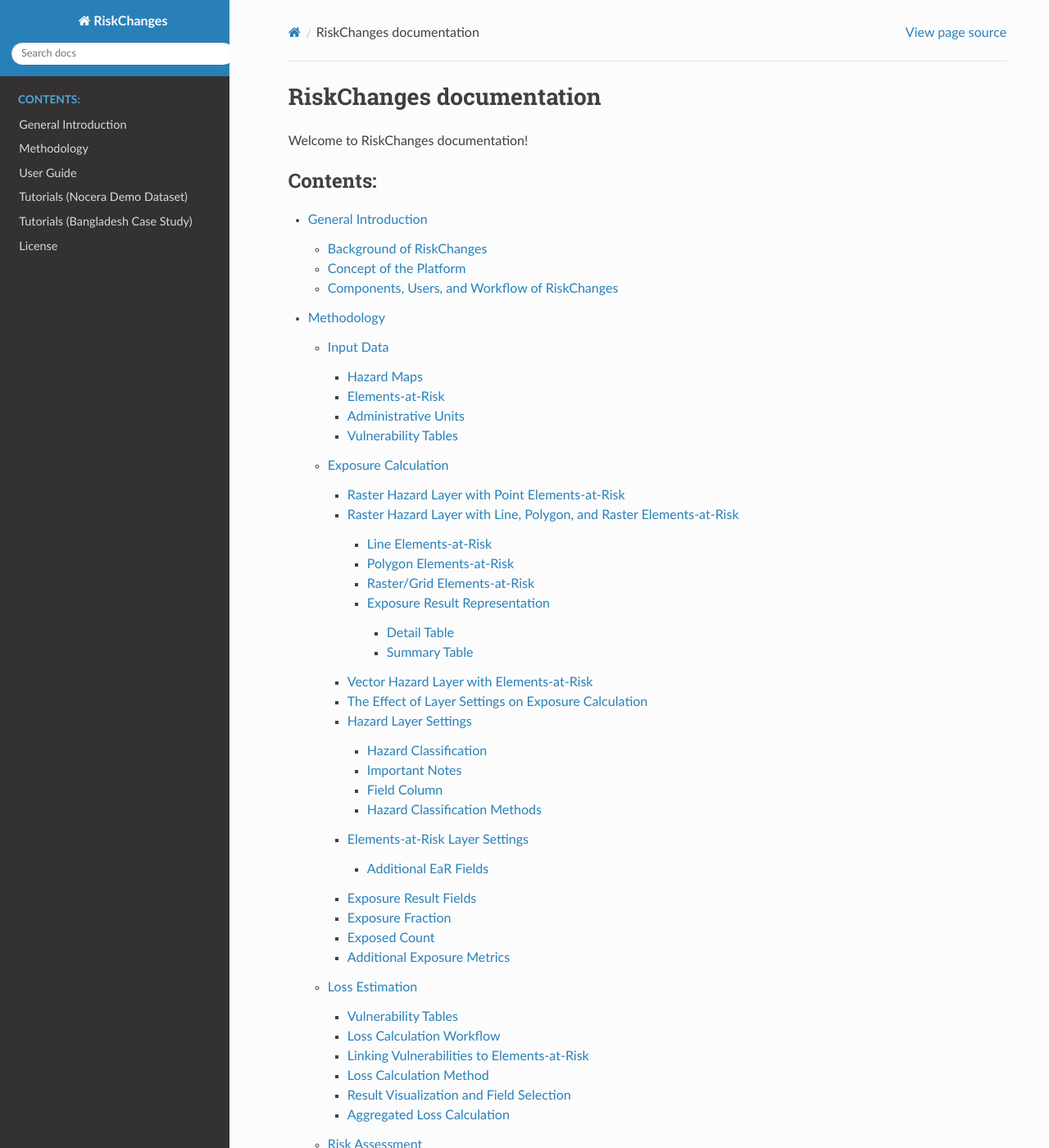
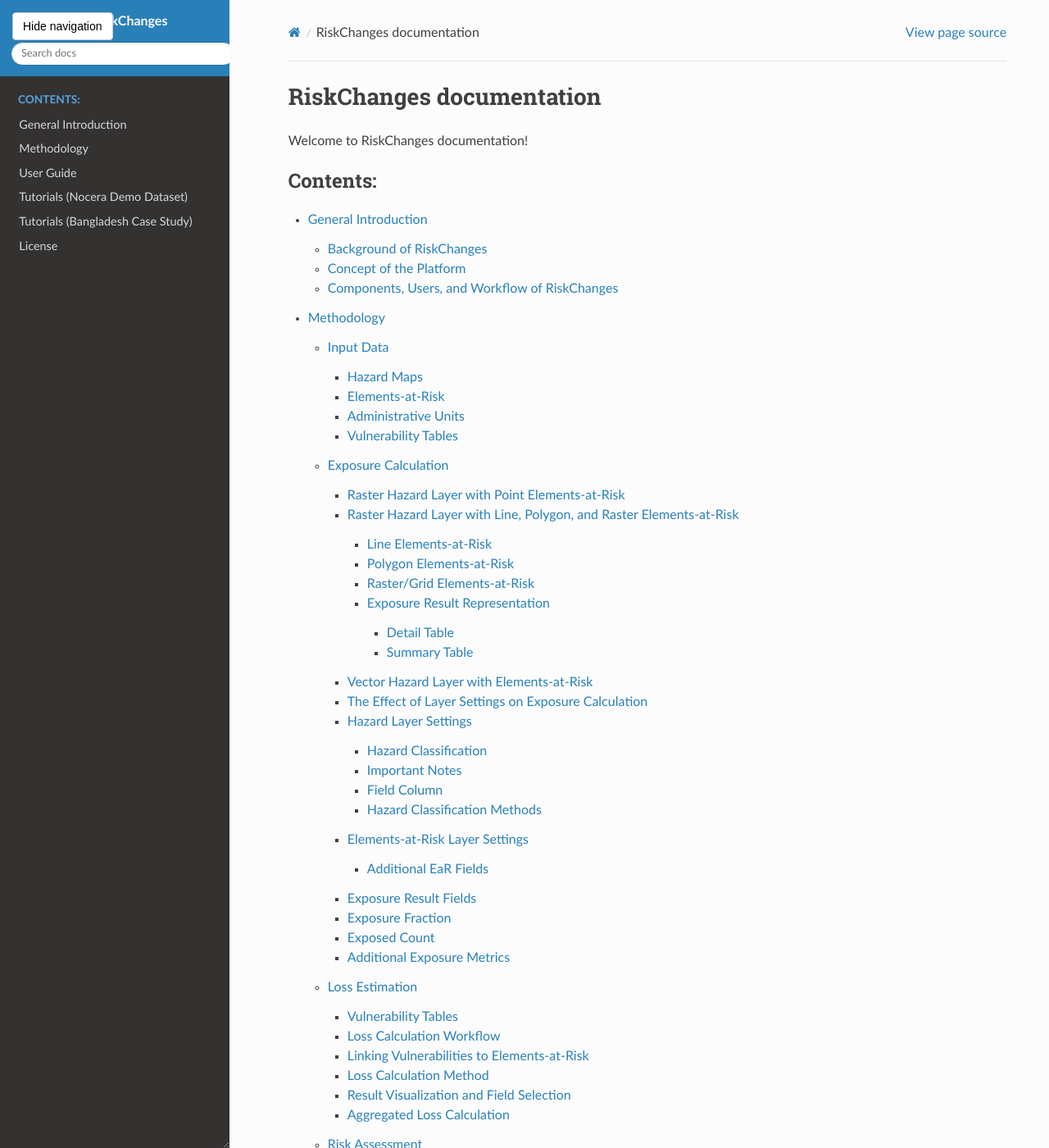
Before and after one commit to RiskChanges/riskchanges-docs, a Sphinx documentation site: the page built from docs/source/index.rst, in a window 1280 px wide and 1400 px high. Shown: the whole window at 82% size. Built offline with Sphinx 7.4.7 and the Read the Docs theme 3.1.0, drawn with Linux system fonts in a browser that asks for light colours.

Commit message:
update sidebar

```diff
--- a/docs/source/_static/css/style.css
+++ b/docs/source/_static/css/style.css
@@ -36,3 +36,52 @@ html, body {
     max-width: 100%;
     height: auto;
 }
+
+/* =========================================================
+   Adjustable Sidebar
+   ========================================================= */
+
+.wy-nav-side {
+    width: 280px;
+    min-width: 220px;
+    max-width: 450px;
+
+    resize: horizontal;
+    overflow: auto;
+}
+
+/* =========================================================
+   Collapsible Sidebar
+   ========================================================= */
+
+#sidebar-toggle {
+    position: fixed;
+    top: 15px;
+    left: 15px;
+    z-index: 1001;
+
+    padding: 8px 12px;
+    border: 1px solid #ccc;
+    border-radius: 4px;
+
+    background: white;
+    cursor: pointer;
+
+    font-size: 14px;
+}
+
+/* Sidebar hidden */
+body.sidebar-hidden .wy-nav-side {
+    transform: translateX(-100%);
+}
+
+/* Expand content when sidebar is hidden */
+body.sidebar-hidden .wy-nav-content-wrap {
+    margin-left: 0;
+}
+
+/* Smooth transition */
+.wy-nav-side,
+.wy-nav-content-wrap {
+    transition: all 0.25s ease;
+}
--- /dev/null
+++ b/docs/source/_static/js/sidebar.js
@@ -0,0 +1,22 @@
+document.addEventListener("DOMContentLoaded", function () {
+
+    const button = document.createElement("button");
+
+    button.id = "sidebar-toggle";
+    button.textContent = "Hide navigation";
+
+    document.body.appendChild(button);
+
+    button.addEventListener("click", function () {
+
+        document.body.classList.toggle("sidebar-hidden");
+
+        if (document.body.classList.contains("sidebar-hidden")) {
+            button.textContent = "Show navigation";
+        } else {
+            button.textContent = "Hide navigation";
+        }
+
+    });
+
+});
--- a/docs/source/conf.py
+++ b/docs/source/conf.py
@@ -27,16 +27,15 @@ release = '1.0.0'
 # These folders are copied to the documentation's HTML output
 html_static_path = ['_static']
 
-html_css_files = [
-    'css/style.css',
-]
-
 # These paths are either relative to html_static_path
 # or fully qualified paths (eg. https://...)
 html_css_files = [
     'css/style.css',
 ]
 
+html_js_files = [
+    'js/sidebar.js',
+]
 
 # -- General configuration ---------------------------------------------------
 
```
